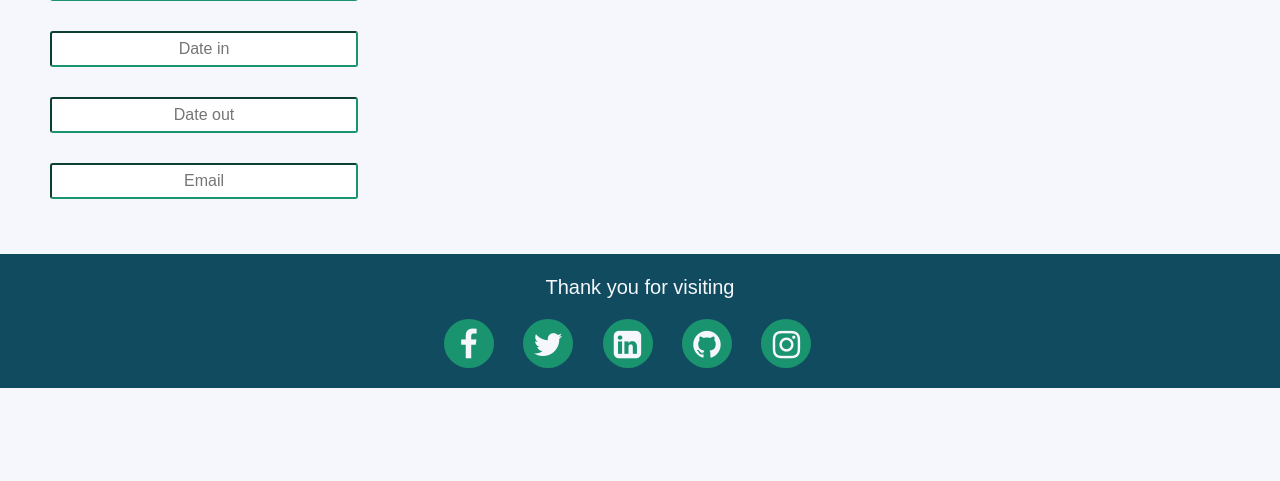
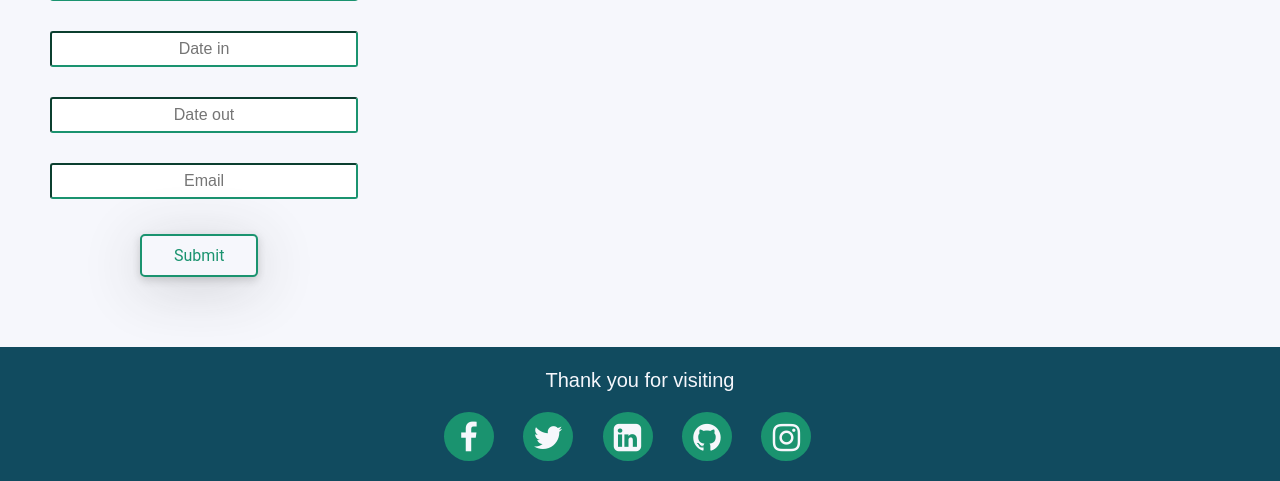
Before and after one commit to ayeshatahirme/TravelGo, a PHP site: page /main.php in a window 1280 px wide. Shown: the part 922-1403 px from the top of the page. Before the commit the page ends 1310 px from the top, so only its background shows below. Run offline with PHP 8.4, Linux system fonts and the light colour scheme.

Commit message:
Update made

```diff
--- a/index.php
+++ b/index.php
@@ -24,8 +24,7 @@
                 <form id="img-name" method="POST" action="main.html">
                     <input type="file" id="upload-img" name="image" accept="images/*" capture />
                 </form>
-                    <label>Full Name</label>
-                    <input type="text" id="fullname" placeholder="" required="">
+                    <input type="text" id="fullname" placeholder="Full Name" required="">
                 </form>
             </form>
             <a href="main.php"><input type="button" id="next-btn" value="Next" onclick="passvalue()"></a>
--- a/main.php
+++ b/main.php
@@ -166,6 +166,8 @@
             <input type="text" placeholder="Date in"><br>
             <input type="text" placeholder="Date out"><br>
             <input type="email" placeholder="Email"><br>
+
+            <button id="submit-btn">Submit</button>
         </div>
     </div>
 
--- a/stylesheet.css
+++ b/stylesheet.css
@@ -272,9 +272,32 @@ body{
         margin-left: 10px;
         font-size: 16px;
     }
-      input:invalid {
+    input:invalid {
         border: 2px solid red;
-      }
+    }
+    #submit-btn{
+        color: white;
+        background-color: #f6f7fc;
+        padding: 10px 32px;
+        text-align: center;
+        text-decoration: none;
+        display: inline-block;
+        font-size: 16px;
+        border: 2px solid #1a936f;
+        border-radius: 5px;
+        font-family: 'Roboto',sans-serif;
+        font-weight: 0;
+        transition: all 0.2s;
+        color: #1a936f;
+        margin-top: 20px;
+        margin-left: 100px;
+        margin-bottom: 30px;
+        box-shadow: 0 3px 8px 0 rgba(51, 51, 51, 0.2), 0 10px 60px 0 rgba(51, 51, 51, 0.2);
+    }
+    #submit-btn:hover{
+        color:#ffffff;
+        background-color:#114b5f;
+    }
     footer {
         /* position: fixed; */
         width: 100%;
```
